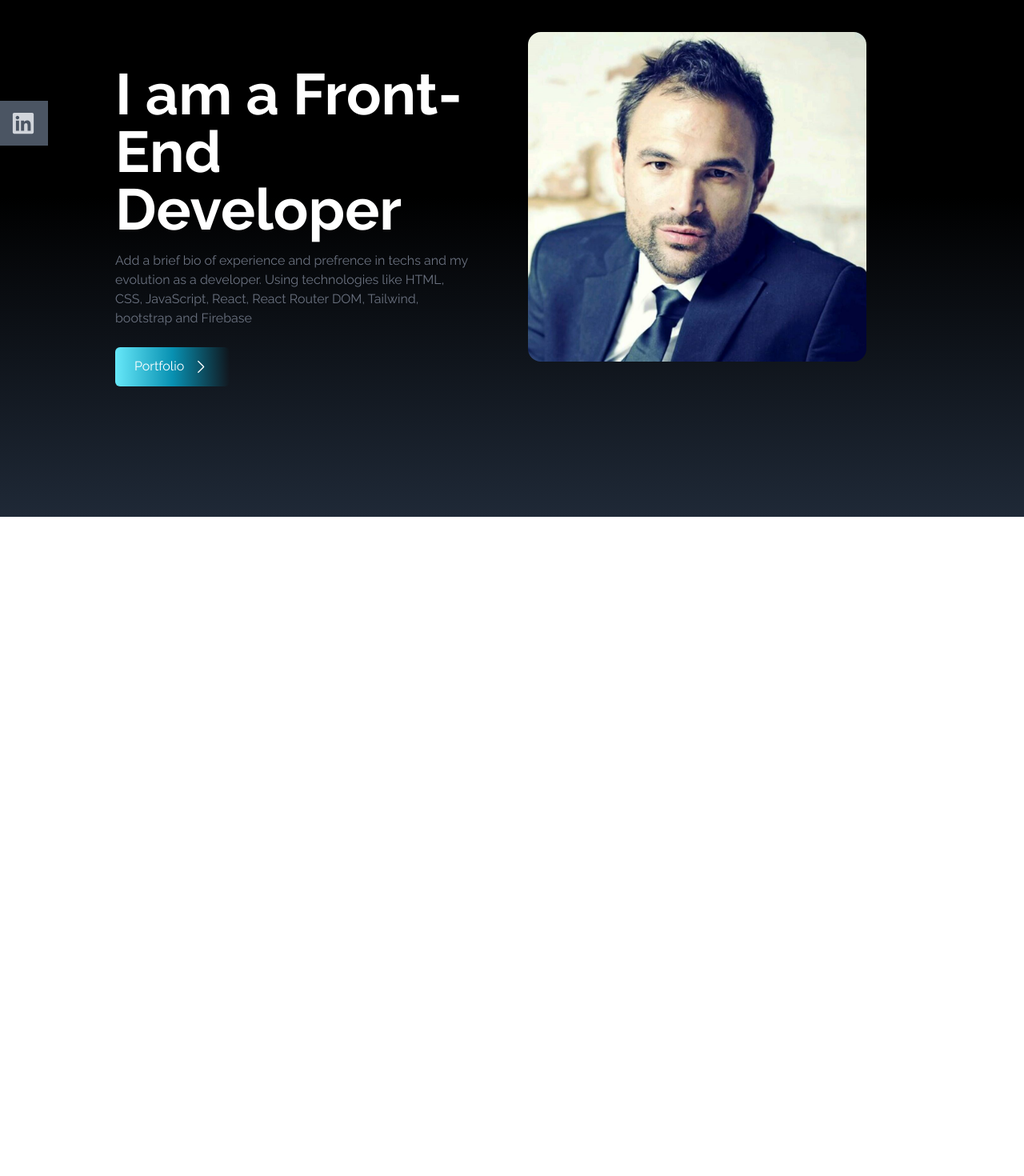
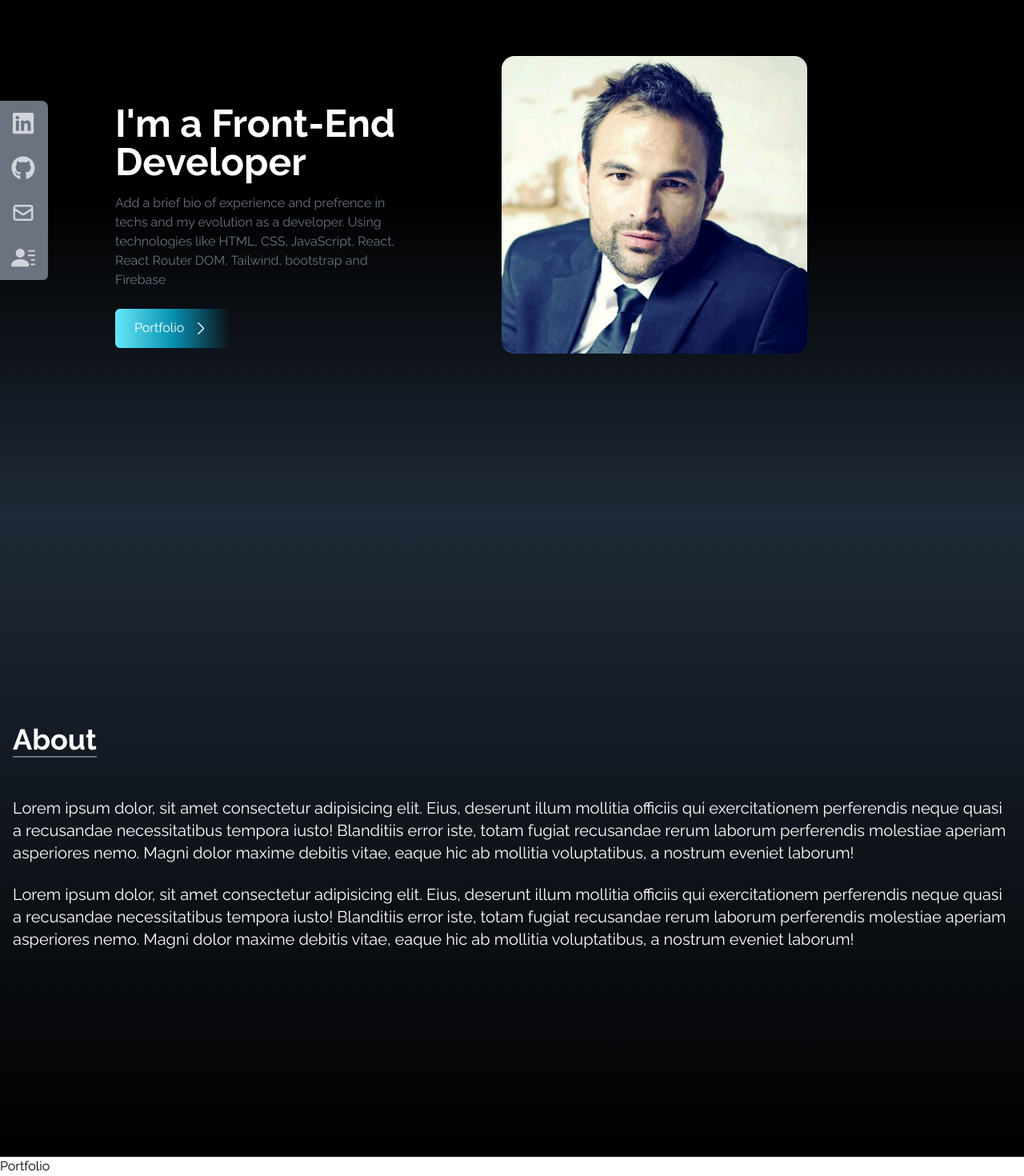
Before and after one commit to RaevenTech/personal-profile-page, a React (Create React App) app in the folder per-port/: page / in a window 1280 px wide. Shown: the part 154-1624 px from the top of the page at 80% size. Before the commit the page ends 800 px from the top, so only its background shows below. Built offline with nearby package versions, Linux system fonts and the light colour scheme.

Commit message:
about section complete

```diff
--- a/per-port/src/App.js
+++ b/per-port/src/App.js
@@ -1,5 +1,7 @@
+import About from "./components/About";
 import Home from "./components/Home";
 import Navbar from "./components/Navbar";
+import Portfolio from "./components/Portfolio";
 import Socials from "./components/Socials";
 
 function App() {
@@ -7,7 +9,8 @@
         <div>
             <Navbar />
             <Home />
-
+            <About />
+            <Portfolio />
             <Socials />
         </div>
     );
--- /dev/null
+++ b/per-port/src/components/About.js
@@ -0,0 +1,41 @@
+import React from "react";
+
+const About = () => {
+    return (
+        <div
+            name="About"
+            className="w-full h-screen bg-gradient-to-b from-gray-800 to-black text-white"
+        >
+            <div className="maw-w-screen-lg p-4 mx-auto flex flex-col justify-center w-full- h-full">
+                <div className="pb-8">
+                    <p className="text-4xl font-bold inline border-b-2 border-gray-500">
+                        About
+                    </p>
+                </div>
+                <p className="text-xl mt-5">
+                    Lorem ipsum dolor, sit amet consectetur adipisicing elit.
+                    Eius, deserunt illum mollitia officiis qui exercitationem
+                    perferendis neque quasi a recusandae necessitatibus tempora
+                    iusto! Blanditiis error iste, totam fugiat recusandae rerum
+                    laborum perferendis molestiae aperiam asperiores nemo. Magni
+                    dolor maxime debitis vitae, eaque hic ab mollitia
+                    voluptatibus, a nostrum eveniet laborum!
+                </p>
+
+                <br />
+
+                <p className="text-xl">
+                    Lorem ipsum dolor, sit amet consectetur adipisicing elit.
+                    Eius, deserunt illum mollitia officiis qui exercitationem
+                    perferendis neque quasi a recusandae necessitatibus tempora
+                    iusto! Blanditiis error iste, totam fugiat recusandae rerum
+                    laborum perferendis molestiae aperiam asperiores nemo. Magni
+                    dolor maxime debitis vitae, eaque hic ab mollitia
+                    voluptatibus, a nostrum eveniet laborum!
+                </p>
+            </div>
+        </div>
+    );
+};
+
+export default About;
--- a/per-port/src/components/Home.js
+++ b/per-port/src/components/Home.js
@@ -15,8 +15,8 @@
                               items-center justify-center h-full px-4 md:flex-row "
             >
                 <div className="flex flex-col justify-center h-content ">
-                    <h2 className="text-4xl sm:text-7xl font-bold  text-white mt-20">
-                        I am a Front-End Developer
+                    <h2 className="text-4xl sm:text-5xl font-bold  text-white mt-20">
+                        I'm a Front-End Developer
                     </h2>
                     <p id="bio" className="text-gray-500 py-4 max-w-md">
                         {" "}
@@ -43,7 +43,7 @@
                         id="profile-image"
                         src={HeroImage}
                         alt="hero"
-                        className="rounded-2xl mx-auto w-3/5 md:w-4/5"
+                        className="rounded-2xl mx-auto w-3/5 md:w-3/5 mt-5"
                     />
                 </div>
             </div>
--- /dev/null
+++ b/per-port/src/components/Portfolio.js
@@ -0,0 +1,7 @@
+import React from "react";
+
+const Portfolio = () => {
+    return <div>Portfolio</div>;
+};
+
+export default Portfolio;
--- a/per-port/src/components/Socials.js
+++ b/per-port/src/components/Socials.js
@@ -15,24 +15,60 @@
             href: "https://www.linkedin.com/search/results/all/?keywords=raeven%20gon%C3%A7alves",
             style: "rounded-tr-lg",
         },
+        {
+            id: 2,
+            child: (
+                <>
+                    Github <FaGithub size={30} />
+                </>
+            ),
+            href: "https://github.com/RaevenTech",
+        },
+        {
+            id: 3,
+            child: (
+                <>
+                    Email <HiOutlineMail size={30} />
+                </>
+            ),
+            href: "mailto:raevengoncalves@gmail.com",
+        },
+        {
+            id: 4,
+            child: (
+                <>
+                    Resume <BsFillPersonLinesFill size={30} />
+                </>
+            ),
+            href: " drag and drop CV into the public folder in the file tree (/resume.pdf) goes here",
+            style: "rounded-br-md",
+            download: true,
+        },
     ];
 
     return (
-        <div className="flex flex-col top-[35%] left-0 fixed">
+        <div className="hidden lg:flex flex-col top-[35%] left-0 fixed">
             <ul>
+                {links.map(({ id, child, href, style, download }) => (
                     <li
-                    className="flex justify-between items-center w-40 h-14 px-4 ml-[-100px]
-                    hover:ml-[-10px] hover:rounded-lg duration-300 bg-gray-600"
+                        key={id}
+                        className={
+                            "flex justify-between items-center w-40 h-14 px-4 ml-[-100px] hover:ml-[-10px] hover:rounded-md duration-300 bg-gray-500" +
+                            " " +
+                            style
+                        }
                     >
                         <a
-                        href="https://www.linkedin.com/search/results/all/?keywords=raeven%20gon%C3%A7alves"
+                            href={href}
                             className="flex justify-between items-center w-full text-gray-300"
+                            download={download}
+                            target="_blank"
+                            rel="noreferrer"
                         >
-                        <>
-                            LinkedIn <FaLinkedin size={30} />
-                        </>
+                            {child}
                         </a>
                     </li>
+                ))}
             </ul>
         </div>
     );
```
Lines whose indentation alone changed are shown as unchanged.
